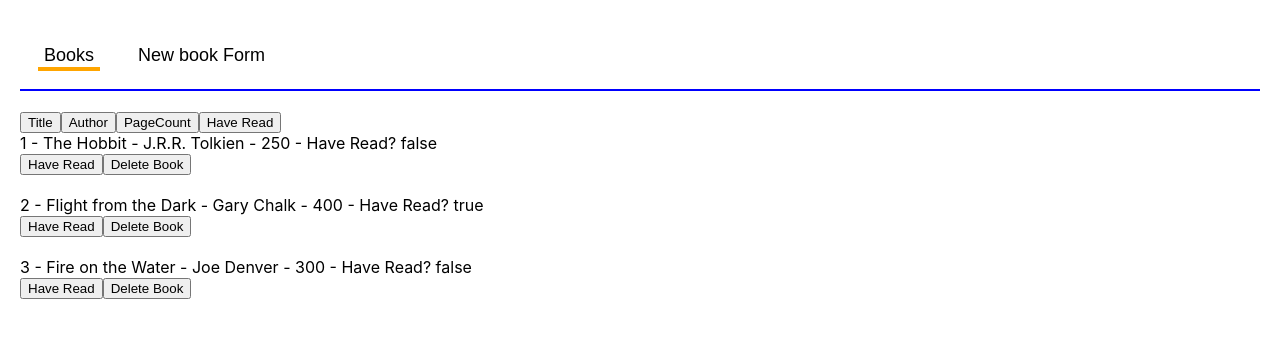
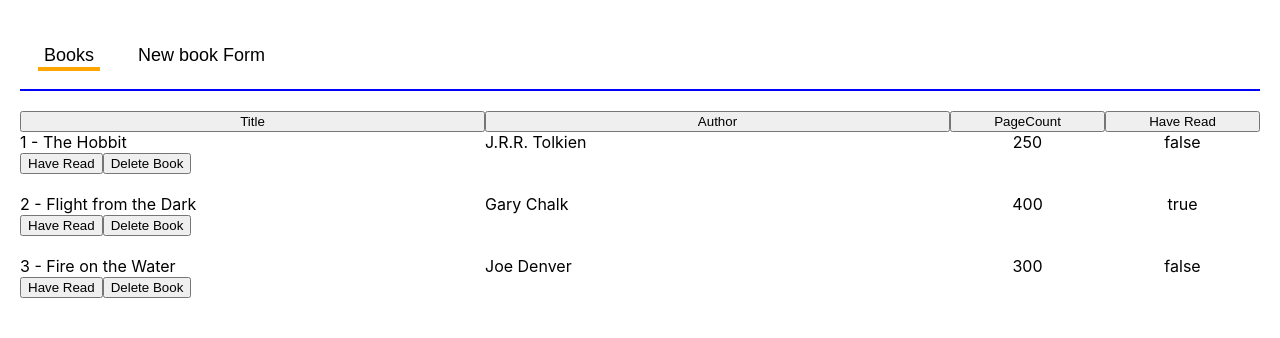
Before and after one commit to ymeynot45/library_with_react, a React (Create React App) app: page / in a window 1280 px wide. Shown: the top 338 px of the page. Built offline with nearby package versions, Linux system fonts and the light colour scheme.

Commit message:
css to improve library sorting

```diff
--- a/src/BookSlot.css
+++ b/src/BookSlot.css
@@ -0,0 +1,12 @@
+.Book-properties{
+  display: grid;
+  grid-template-columns: repeat(2, 3fr) repeat(2, 1fr);
+}
+
+#third-col{
+  text-align: center;
+}
+
+#fourth-col{
+  text-align: center;
+}
--- a/src/BookSlot.js
+++ b/src/BookSlot.js
@@ -6,7 +6,7 @@ const BookSlot = ({id, title, author, pageCount, haveRead, toggleHaveRead, delet
     return <div className="Book" id={id+title} >
         <div className="Book-left">
             <div className="Book-properties">
-                {id} - {title} - {author} - {pageCount} - Have Read?  {haveRead.toString()}
+                <span className="1col">{id} - {title}</span><span className="2col">{author}</span><span className="3col" id="third-col">{pageCount}</span><span className="4col" id="fourth-col">{haveRead.toString()}</span>
             </div>
         </div>
         <div className="Book-right">
--- a/src/LibraryPage.css
+++ b/src/LibraryPage.css
@@ -8,9 +8,32 @@
     margin-bottom: 20px;
 }
 
-.libraryPage-headers span{
-    display: grid | inline-grid;
-    padding-left: 150px;
-    text-align: center;
-    justify-content: center ;
+.libraryPage-buttons{
+  display: grid;
+    grid-template-columns: repeat(2, 3fr) repeat(2, 1fr);
 }
+
+#button1{
+  grid-column-start: 1;
+  grid-column-end: 1;
+  grid-row-start: 1;
+  grid-row-end: 1;
+}
+#button2{
+  grid-column-start: 2;
+  grid-column-end: 2;
+  grid-row-start: 1;
+  grid-row-end: 1;
+}
+#button3{
+  grid-column-start: 3;
+  grid-column-end: 3;
+  grid-row-start: 1;
+  grid-row-end: 1;
+}
+#button4{
+  grid-column-start: 4;
+  grid-column-end: 4;
+  grid-row-start: 1;
+  grid-row-end: 1;
+}
--- a/src/LibraryPage.js
+++ b/src/LibraryPage.js
@@ -7,7 +7,9 @@ function LibraryPage({showLibrary, toggleHaveRead, reducer, deleteBook}){
     const [state, dispatch] = useReducer(reducer, showLibrary);
     return(
         <div>
-            <div className="libraryPage-headers"><button onClick={() => dispatch({type: 'Title'})}> Title </button><button onClick={() => dispatch({type: 'Author'})}> Author </button><button onClick={() => dispatch({type: 'Page Count'})}> PageCount </button><button onClick={() => dispatch({type: 'Have Read'})}> Have Read </button></div>
+            <div className="libraryPage-headers">
+              <div className="libraryPage-buttons" ><button id="button1" onClick={() => dispatch({type: 'Title'})}> Title </button><button id="button2" onClick={() => dispatch({type: 'Author'})}> Author </button><button id="button3" onClick={() => dispatch({type: 'Page Count'})}> PageCount </button><button id="button4" onClick={() => dispatch({type: 'Have Read'})}> Have Read </button></div>
+            </div>
             <ul className="LibraryPage-books">
                 {showLibrary.map(book =>
                     <li key={book.id} className="LibraryPage-Book">
@@ -15,6 +17,7 @@ function LibraryPage({showLibrary, toggleHaveRead, reducer, deleteBook}){
                     </li>,
                 )}
             </ul>
+
         </div>
     );
 }
```
